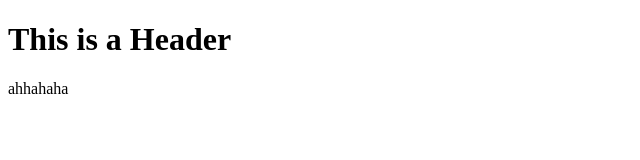
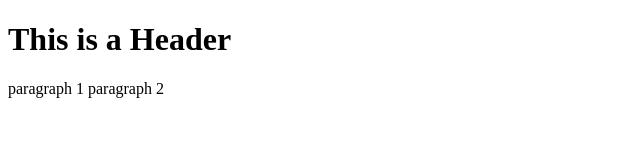
Before and after one commit to JoshuaBohn/git-test, a plain HTML site: page index.html in a window 1280 px wide. Shown: the whole page, without its empty margins (0-640 px from the left). Drawn offline with Linux system fonts and the light colour scheme.

Commit message:
Third Commit

```diff
--- a/index.html
+++ b/index.html
@@ -2,6 +2,7 @@
 <html>
     <body>
         <h1>This is a Header</h1>
-        <p1>ahhahaha</p1>
+        <p1>paragraph 1</p1>
+        <p2>paragraph 2</p2>
     </body>
 </html>
```
